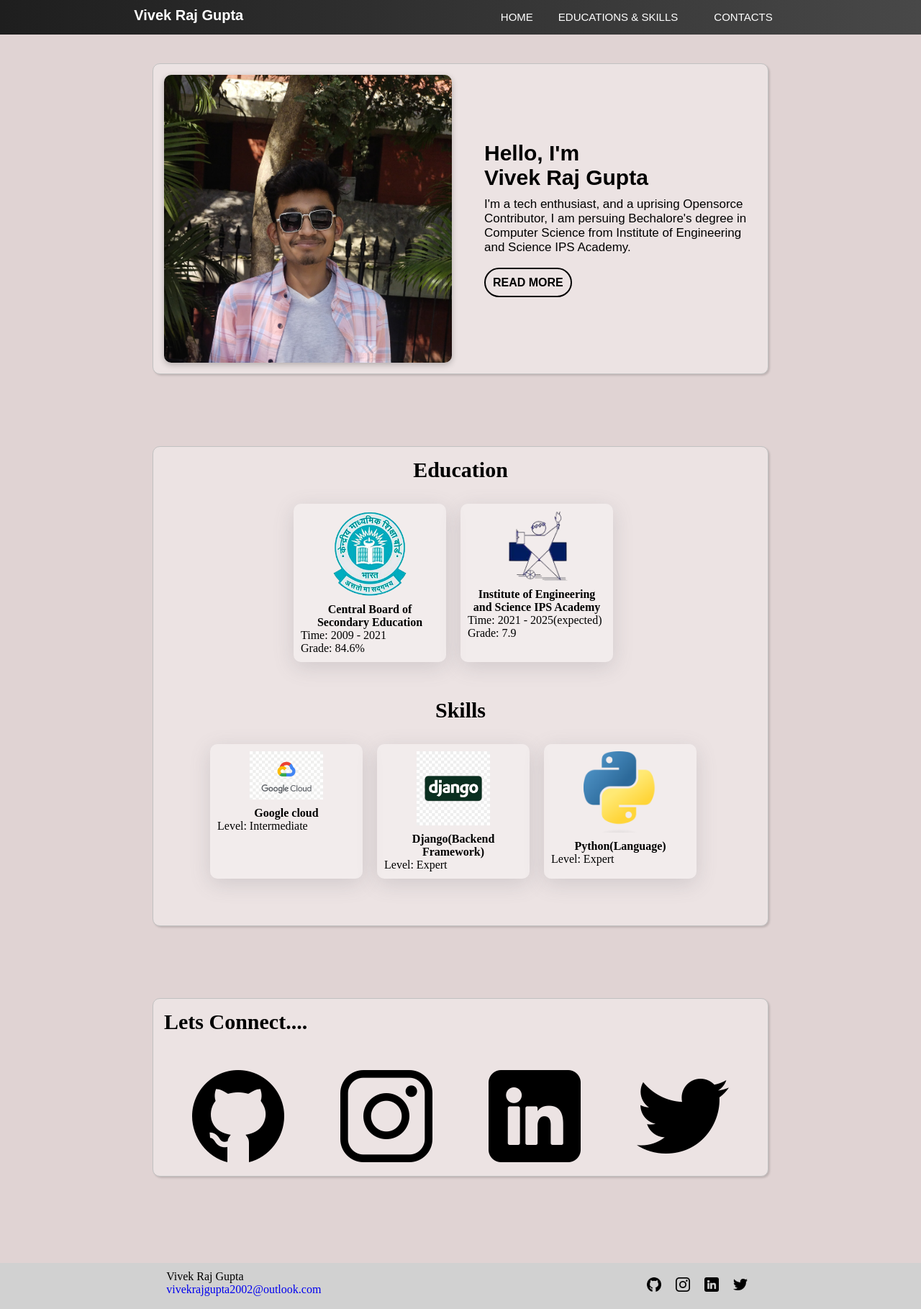
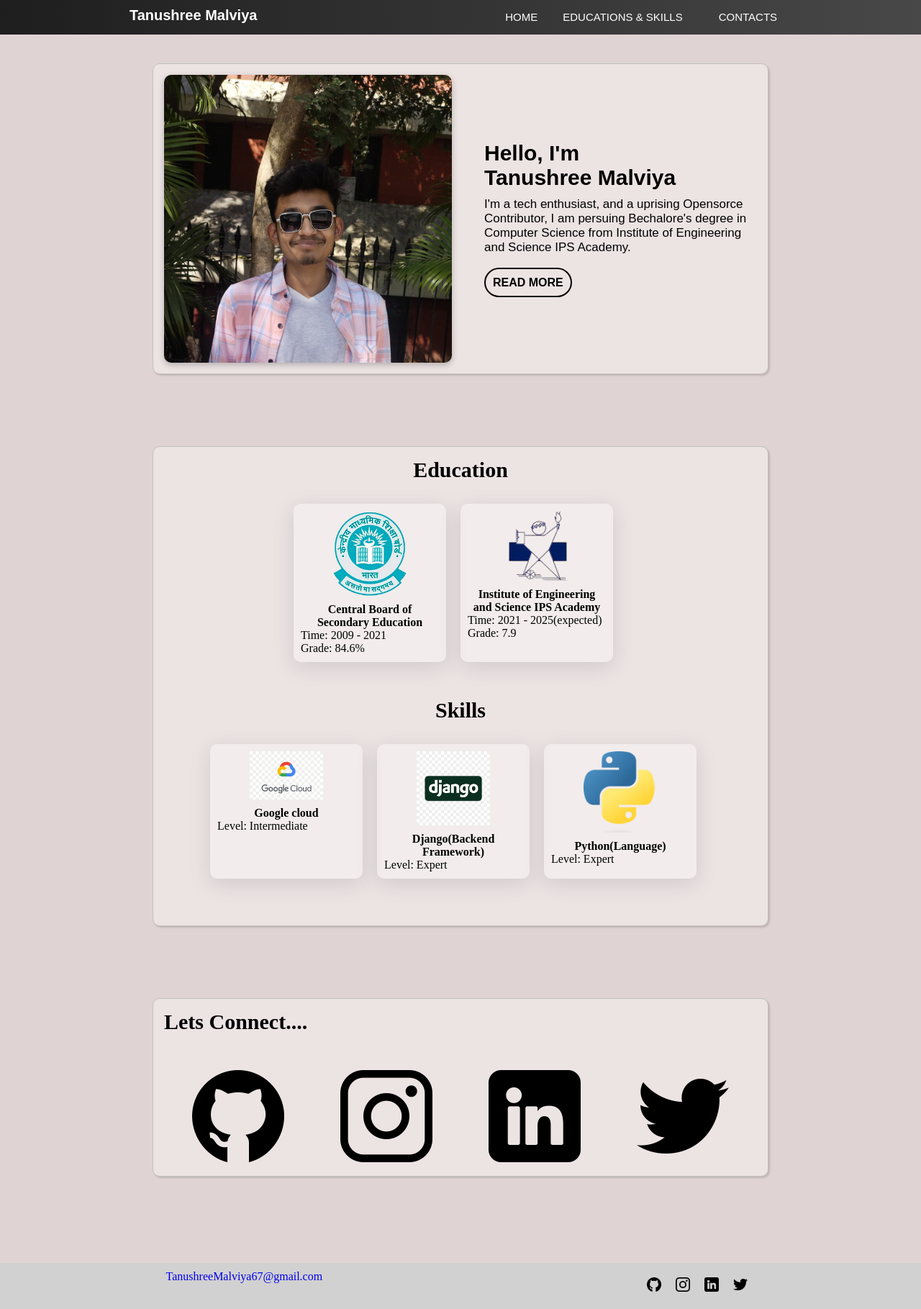
Before and after one commit to tanushree17m/tanushree17m.github.io, a plain HTML site: page index.html in a window 1280 px wide. Shown: the whole page at 72% size. Drawn offline with nearby package versions, Linux system fonts and the light colour scheme.

Commit message:
Update index.html

```diff
--- a/index.html
+++ b/index.html
@@ -10,13 +10,13 @@
     <meta name="viewport" content="width=device-width, initial-scale=1.0">
     <link rel="stylesheet" href="./assets/style.css">
     <link rel="stylesheet" href="./assets/media.css">
-    <title>Vivek Raj Gupta | Portfolio</title>
+    <title>Tanushree Malviya | Portfolio</title>
 </head>
 <body>
 
     <nav>
         <div>
-            <a href="/" class="logo">Vivek Raj Gupta</a>
+            <a href="/" class="logo">Tanushree Malviya</a>
         </div>
 
         <div class="sidebar">
@@ -49,7 +49,7 @@
 
             <div class="description">
                 <div class="head">
-                    Hello, I'm <br> Vivek Raj Gupta
+                    Hello, I'm <br> Tanushree Malviya
                 </div>
 
                 <div class="subHead">
@@ -230,14 +230,14 @@
         <div class="footerLogo center">
 
             <div>
-                <p class="center">Vivek Raj Gupta</p>
+                <p class="center"Tanushree Malviya</p>
             </div>
 
 
 
             <div>
-                <a href="mailto:vivekrajgupta2002@outlook.com" class="center">
-                    vivekrajgupta2002@outlook.com
+                <a href="mailto:tanushreemalviya67@gmail.com" class="center">
+                    TanushreeMalviya67@gmail.com
                 </a>
             </div>
 
```
